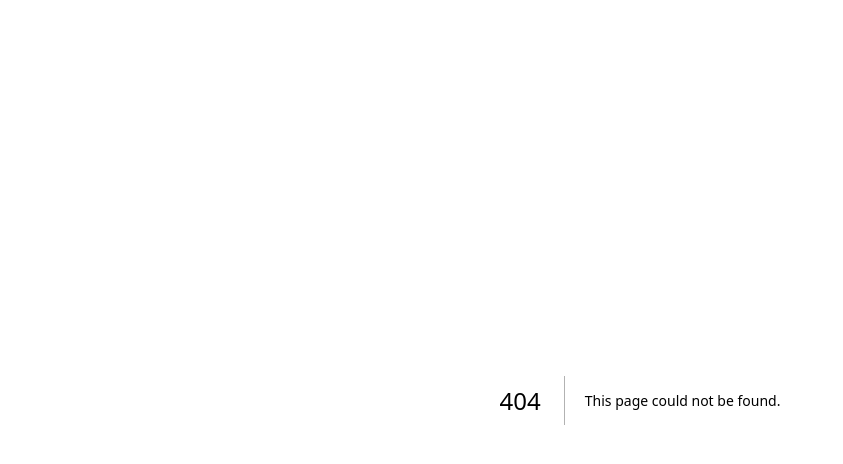
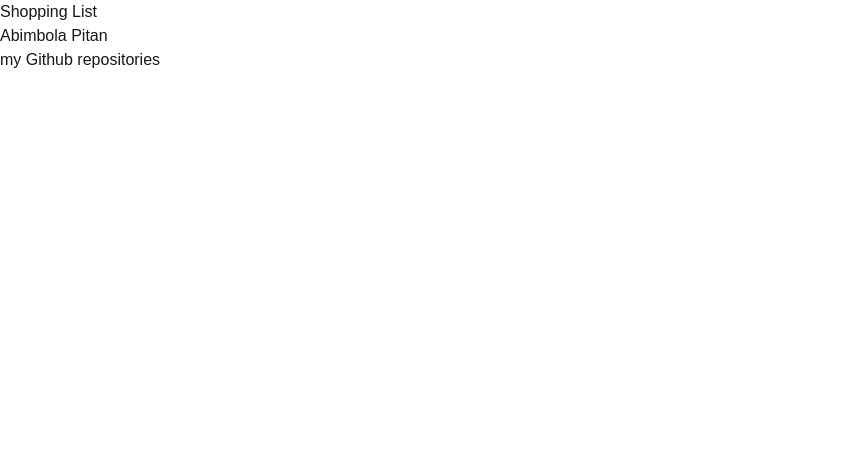
Before and after one commit to AbimbolaPitan1/cprg306-assignments, a Next.js app: page /week-2 in a window 1280 px wide. Before the commit this address had no page. Shown: the top 464 px of the page, without its empty margins (0-843 px from the left). Built offline with nearby package versions, Linux system fonts and the light colour scheme.

Commit message:
inital commit of week 2 assignment

```diff
--- /dev/null
+++ b/app/week-2/page.tsx
@@ -0,0 +1,10 @@
+import StudentInfo from "./student.info";
+
+export default function Page() {
+  return (
+    <main>
+      <h1>Shopping List</h1>
+      <StudentInfo/>
+    </main>
+  );
+}
--- /dev/null
+++ b/app/week-2/student.info.tsx
@@ -0,0 +1,9 @@
+import Link from 'next/link'
+export default function StudentInfo() {
+  return (
+    <main>
+      <h1>Abimbola Pitan</h1>
+    <Link href="https://github.com/AbimbolaPitan1">my Github  repositories</Link>
+    </main>
+  );
+}
```
Also changed, not shown: 1 other file (tests, documents, lock files or other folders).
